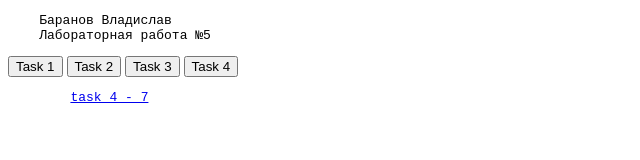
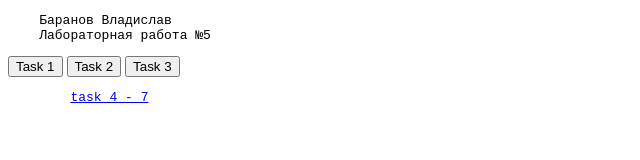
Before and after one commit to brainvlad/js_labs, a plain HTML site: page 5_lab/index.html in a window 1280 px wide. Shown: the whole page, without its empty margins (0-640 px from the left). Drawn offline with Linux system fonts and the light colour scheme.

```diff
--- a/5_lab/index.html
+++ b/5_lab/index.html
@@ -14,7 +14,6 @@
     <input type="button" value="Task 1" onclick="task1()">
     <input type="button" value="Task 2" onclick="task2()">
     <input type="button" value="Task 3" onclick="task3()">
-    <input type="button" value="Task 4" onclick="task4()">
     <pre>
         <a href="task4-7/index.html">task 4 - 7</a>
     </pre>
```
